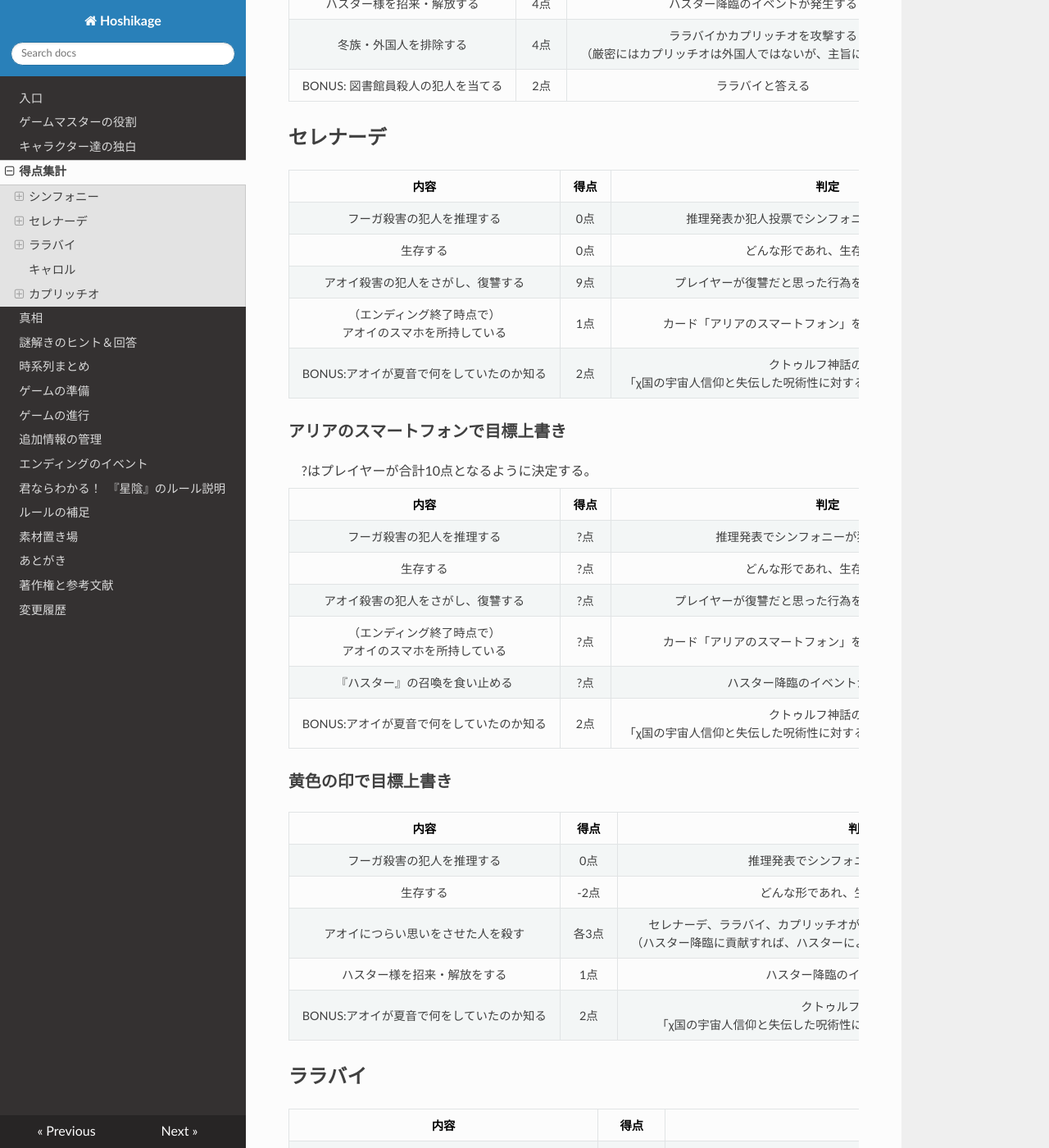
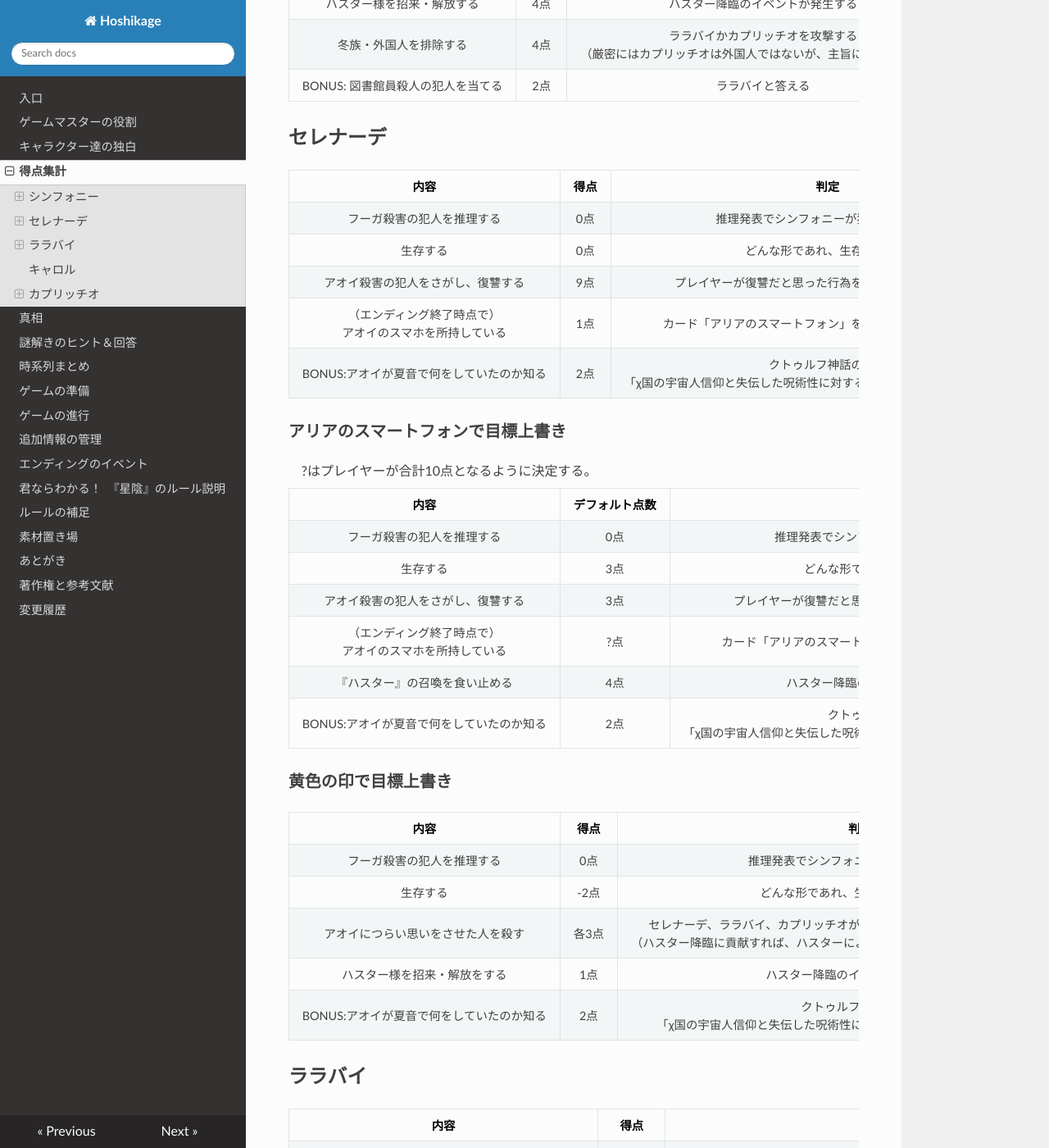
Before and after one commit to KTakahiro1729/Hoshikage, an MkDocs documentation site: the page built from docs/Points.md, in a window 1280 px wide and 1400 px high, scrolled down 658 px. Shown: the whole window at 82% size. Built offline with MkDocs 1.6.1, drawn with Linux system fonts in a browser that asks for light colours; nearby versions of some CDN libraries.

Commit message:
update points for serenade

```diff
--- a/docs/Points.md
+++ b/docs/Points.md
@@ -23,7 +23,7 @@
 ## セレナーデ
 |内容|得点|判定|
 |:-:|:-:|:-:|
-|フーガ殺害の犯人を推理する|0点|推理発表か犯人投票でシンフォニーが犯人と推理する|
+|フーガ殺害の犯人を推理する|0点|推理発表でシンフォニーが犯人と推理する|
 |生存する|0点|どんな形であれ、生存している|
 |アオイ殺害の犯人をさがし、復讐する|9点|プレイヤーが復讐だと思った行為をララバイに対して行う|
 |（エンディング終了時点で）<br>アオイのスマホを所持している|1点|カード「アリアのスマートフォン」を最後まで所有している。|
@@ -32,13 +32,13 @@
 ### アリアのスマートフォンで目標上書き
 ?はプレイヤーが合計10点となるように決定する。
 
-|内容|得点|判定|
+|内容|デフォルト点数|判定|
 |:-:|:-:|:-:|
-|フーガ殺害の犯人を推理する|?点|推理発表でシンフォニーが犯人と推理する|
-|生存する|?点|どんな形であれ、生存している|
-|アオイ殺害の犯人をさがし、復讐する|?点|プレイヤーが復讐だと思った行為をララバイに対して行う|
+|フーガ殺害の犯人を推理する|0点|推理発表でシンフォニーが犯人と推理する|
+|生存する|3点|どんな形であれ、生存している|
+|アオイ殺害の犯人をさがし、復讐する|3点|プレイヤーが復讐だと思った行為をララバイに対して行う|
 |（エンディング終了時点で）<br>アオイのスマホを所持している|?点|カード「アリアのスマートフォン」を最後まで所有している。|
-|『ハスター』の召喚を食い止める|?点|ハスター降臨のイベントが発生しない|
+|『ハスター』の召喚を食い止める|4点|ハスター降臨のイベントが発生しない|
 |BONUS:アオイが夏音で何をしていたのか知る|2点|クトゥルフ神話の調査<br>「χ国の宇宙人信仰と失伝した呪術性に対する民俗考古学的アプローチ」など|
 
 ### 黄色の印で目標上書き
```
